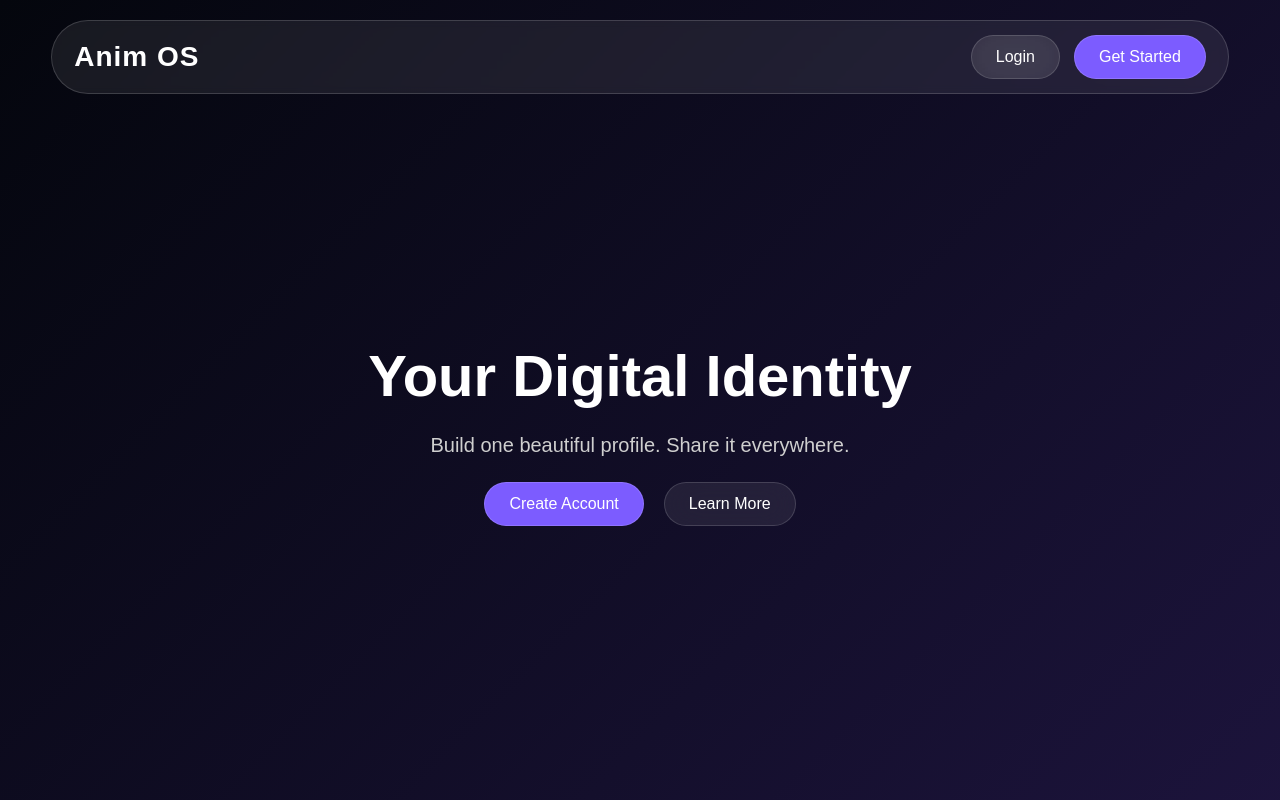
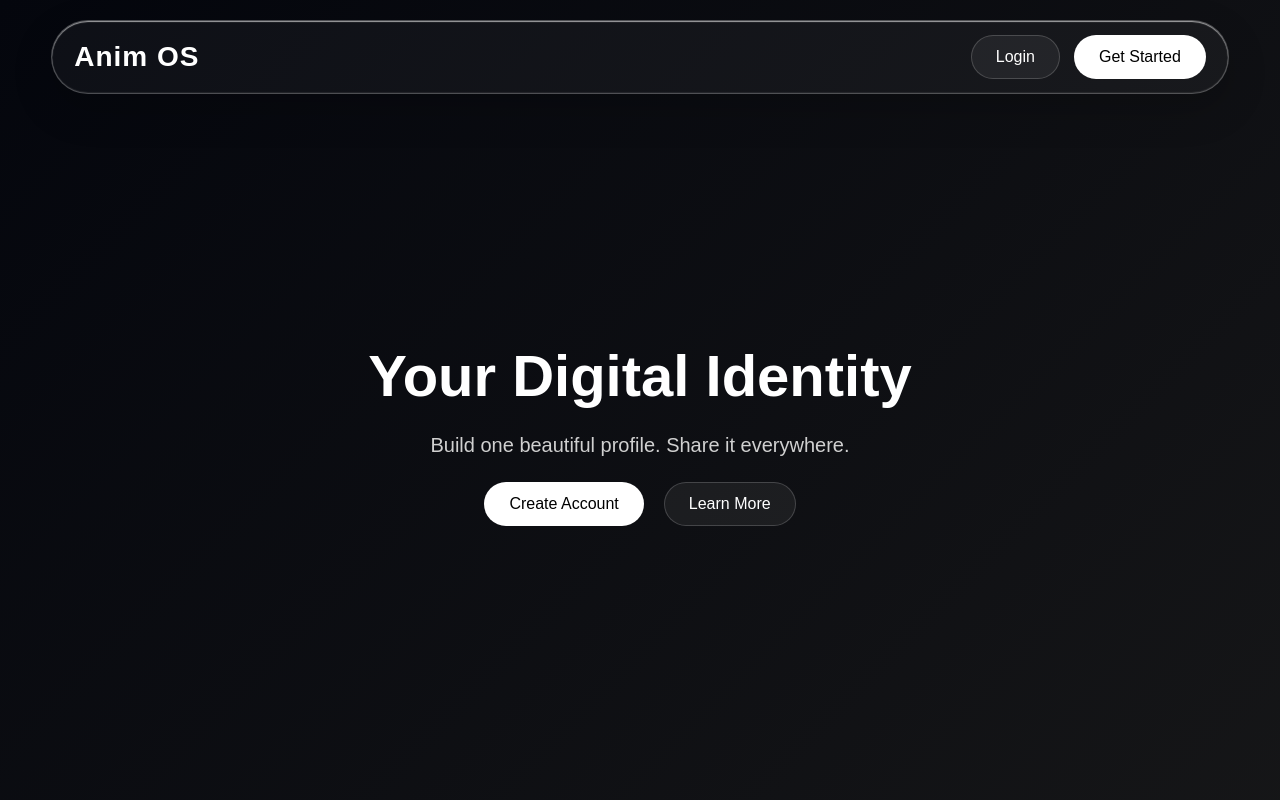
Before and after one commit to katwalanim6-maker/Animos, a plain HTML site: page index.html in a window 1280 px wide. Shown: the top 800 px of the page. Drawn offline with Linux system fonts and the light colour scheme.

Commit message:
Refactor landing page styles for improved design

```diff
--- a/css/landing.css
+++ b/css/landing.css
@@ -1,19 +1,17 @@
 .background{
 
     position:fixed;
-
     inset:0;
 
     background:linear-gradient(
         -45deg,
         #04060d,
-        #131a33,
-        #24184b,
+        #131313,
+        #1b1b1b,
         #04060d
     );
 
     background-size:400% 400%;
-
     animation:aurora 15s ease infinite;
 
     z-index:-1;
@@ -21,54 +19,84 @@
 }
 
 .navbar{
+
     width:92%;
     max-width:1400px;
+
     margin:20px auto;
     padding:14px 22px;
+
     display:flex;
     justify-content:space-between;
     align-items:center;
+
     position:sticky;
     top:20px;
+
     z-index:100;
-    background: rgba(255,255,255,.08);
-backdrop-filter: blur(4px);
-border: 1px solid rgba(255,255,255,.16);
+
+    background:rgba(255,255,255,.04);
+
+    border:1px solid rgba(255,255,255,.25);
+
+    box-shadow:
+    0 15px 40px rgba(0,0,0,.18),
+    inset 0 1px 1px rgba(255,255,255,.6),
+    inset 0 -1px 1px rgba(255,255,255,.08);
+
     border-radius:999px;
+
+    overflow:hidden;
+
+}
+
+.navbar::before{
+
+    content:"";
+
+    position:absolute;
+
+    top:0;
+    left:-120%;
+
+    width:60%;
+    height:100%;
+
+    background:linear-gradient(
+        110deg,
+        transparent,
+        rgba(255,255,255,.55),
+        transparent
+    );
+
+    transform:skewX(-20deg);
+
+    pointer-events:none;
+
+    animation:glassShine 8s linear infinite;
+
 }
 
 .nav-left{
+
     display:flex;
     align-items:center;
+
 }
 
 .nav-right{
+
     display:flex;
     gap:14px;
     align-items:center;
-}
-
-.logo{
-    font-size:28px;
-    font-weight:700;
-    letter-spacing:1px;
-}
 
 }
 
 .logo{
 
-    font-size:30px;
-
-    font-weight:bold;
-
-}
-
-.nav-buttons{
-
-    display:flex;
-
-    gap:15px;
+    font-size:28px;
+    font-weight:700;
+    letter-spacing:1px;
 
 }
 
@@ -78,17 +106,26 @@ border: 1px solid rgba(255,255,255,.16);
 
     border-radius:999px;
 
-    background:rgba(255,255,255,.08);
+    background:rgba(255,255,255,.06);
 
-    border:1px solid rgba(255,255,255,.15);
+    border:1px solid rgba(255,255,255,.18);
 
-    backdrop-filter:blur(18px);
+    color:white;
+
+    transition:.3s;
+
+}
+
+.glass-btn:hover{
+
+    transform:translateY(-2px);
 
 }
 
 .primary{
 
-    background:var(--accent);
+    background:white;
+    color:black;
 
 }
 
@@ -97,11 +134,9 @@ border: 1px solid rgba(255,255,255,.16);
     min-height:80vh;
 
     display:flex;
-
     flex-direction:column;
 
     justify-content:center;
-
     align-items:center;
 
     text-align:center;
@@ -120,7 +155,7 @@ border: 1px solid rgba(255,255,255,.16);
 
     max-width:600px;
 
-    color:var(--secondary);
+    color:#d0d0d0;
 
     font-size:20px;
 
@@ -129,7 +164,6 @@ border: 1px solid rgba(255,255,255,.16);
 .hero-buttons{
 
     display:flex;
-
     gap:20px;
 
 }
@@ -154,10 +188,11 @@ border: 1px solid rgba(255,255,255,.16);
 
     border-radius:24px;
 
-    background:rgba(255,255,255,.08);
+    background:rgba(255,255,255,.05);
 
     border:1px solid rgba(255,255,255,.15);
 
-    backdrop-filter:blur(18px);
+    box-shadow:
+    0 10px 30px rgba(0,0,0,.18);
 
 }
```
